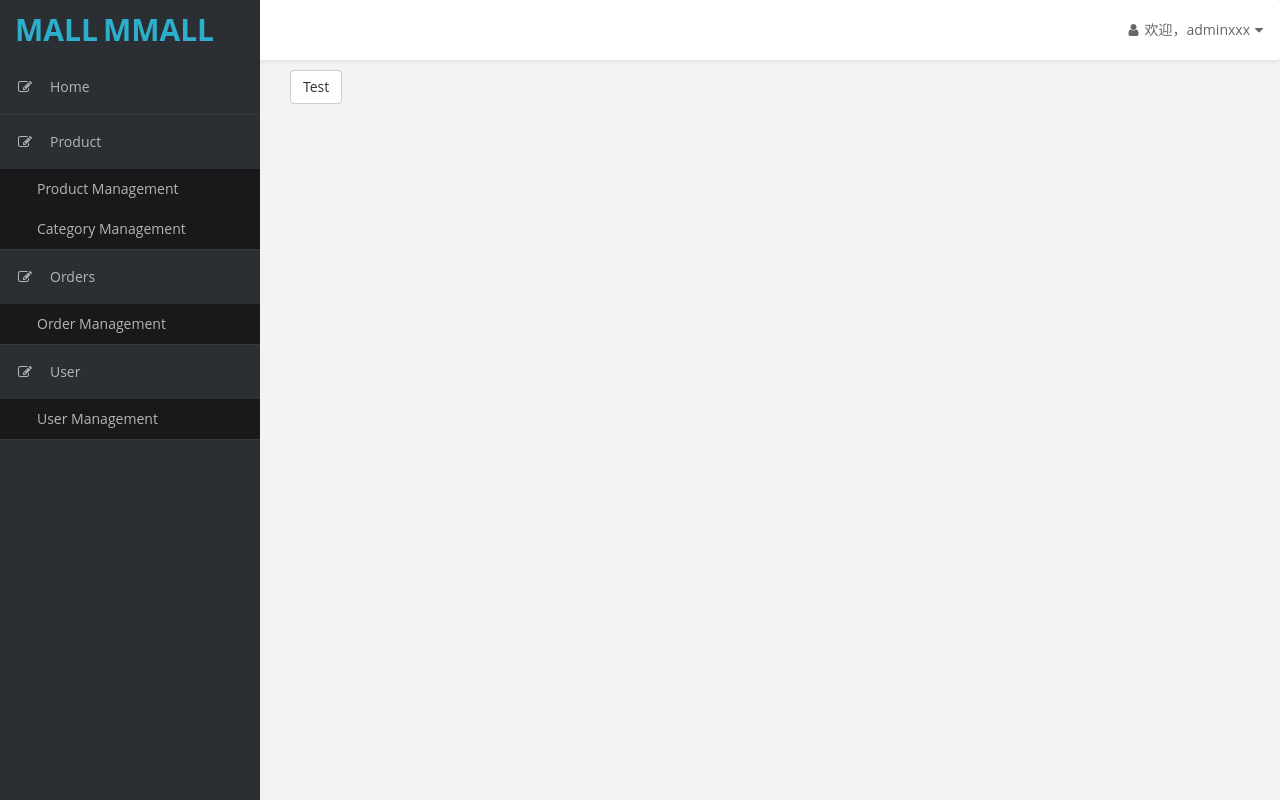
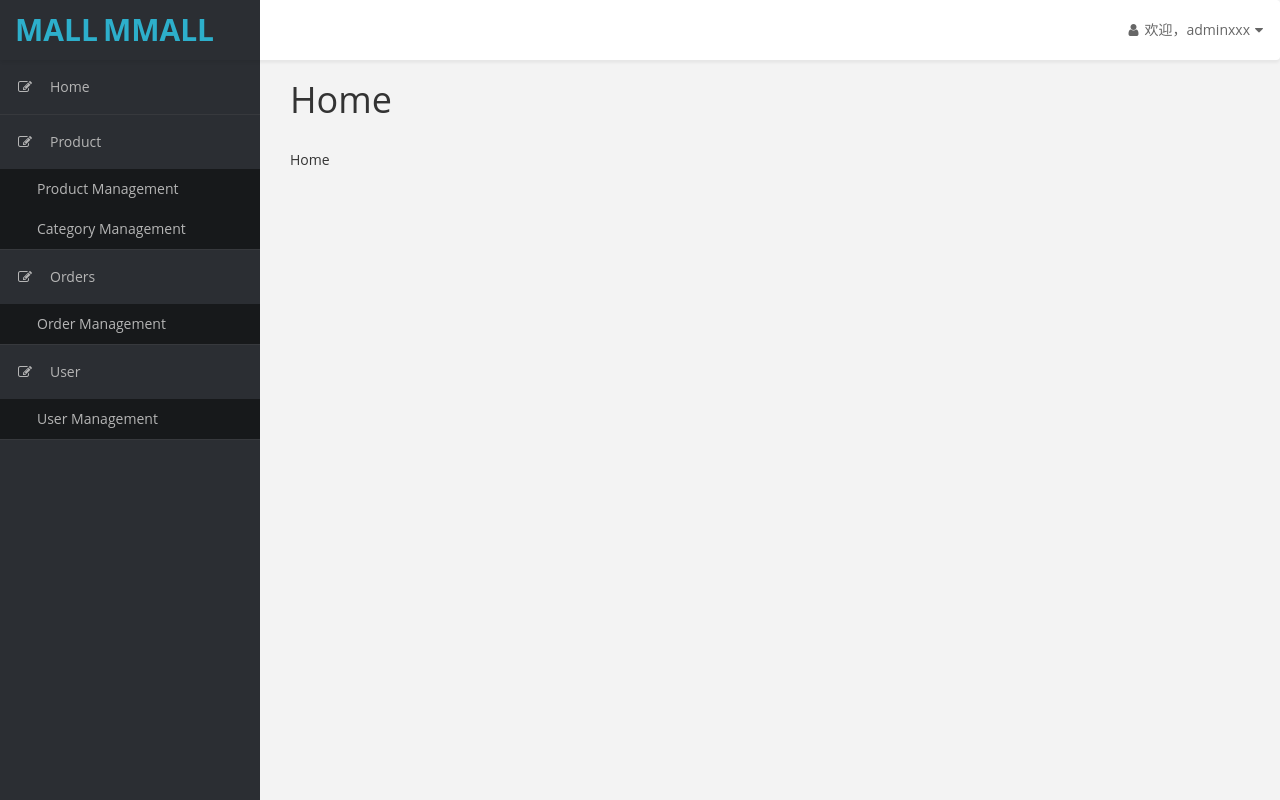
Before and after one commit to LucianoKlein/react-backend-mgmtsystem, a Vue app: page / in a window 1280 px wide. Built offline with nearby package versions, Linux system fonts and the light colour scheme.

Commit message:
universal component

```diff
--- /dev/null
+++ b/src/component/page-title/index.jsx
@@ -0,0 +1,20 @@
+import React from 'react';
+class PageTitle extends React.Component {
+    constructor(props) {
+        super(props);
+    }
+    componentWillMount() {
+        document.title = this.props.title + '- MMALL';
+    }
+    render() {
+        return (
+            <div className="row">
+                <div className="col-md-12">
+                    <h1 className="page-header">{this.props.title}</h1>
+                    {this.props.children}
+                </div>
+            </div>
+        );
+    }
+}
+export default PageTitle;
--- /dev/null
+++ b/src/component/util/mm.jsx
@@ -0,0 +1,5 @@
+class MUtil {
+
+}
+
+export default MUtil;
--- a/src/index.html
+++ b/src/index.html
@@ -7,7 +7,7 @@
     <meta http-equiv="X-UA-Compatible" content="ie=edge">
     <link rel="stylesheet" href="https://cdn.bootcss.com/bootstrap/3.3.7/css/bootstrap.min.css">
     <link rel="stylesheet" href="https://cdn.bootcss.com/font-awesome/4.7.0/css/font-awesome.min.css">
-    <title>HAPPYMMALL ADMIN</title>
+    <title>MMALL</title>
 </head>
 <body>
     <div id="app">here</div>
--- a/src/pages/home/index.jsx
+++ b/src/pages/home/index.jsx
@@ -1,10 +1,14 @@
 import React from 'react';
 import './index.css'
+import PageTitle from 'component/page-title/index.jsx'
 class Home extends React.Component {
     render() {
         return (
             <div id="page-wrapper">
-                <button className="btn btn-default">Test</button>
+                <PageTitle title="Home"/>
+                <div className="row">
+                    <div className="col-md-12">Home</div>
+                </div>
             </div>
         );
     }
--- a/webpack.config.js
+++ b/webpack.config.js
@@ -70,7 +70,7 @@ module.exports = {
     plugins: [
         new HtmlWebpackPlugin({
             template: './src/index.html',
-
+            favicon: './favicon.ico'
         }),
         new ExtractTextPlugin("css/[name].css"),
         new webpack.optimize.CommonsChunkPlugin({
```
